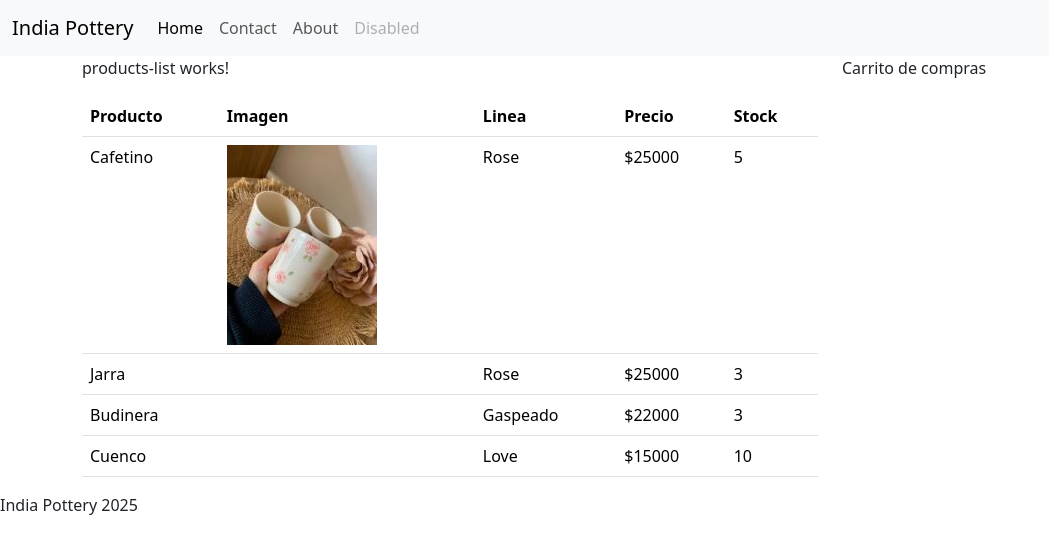
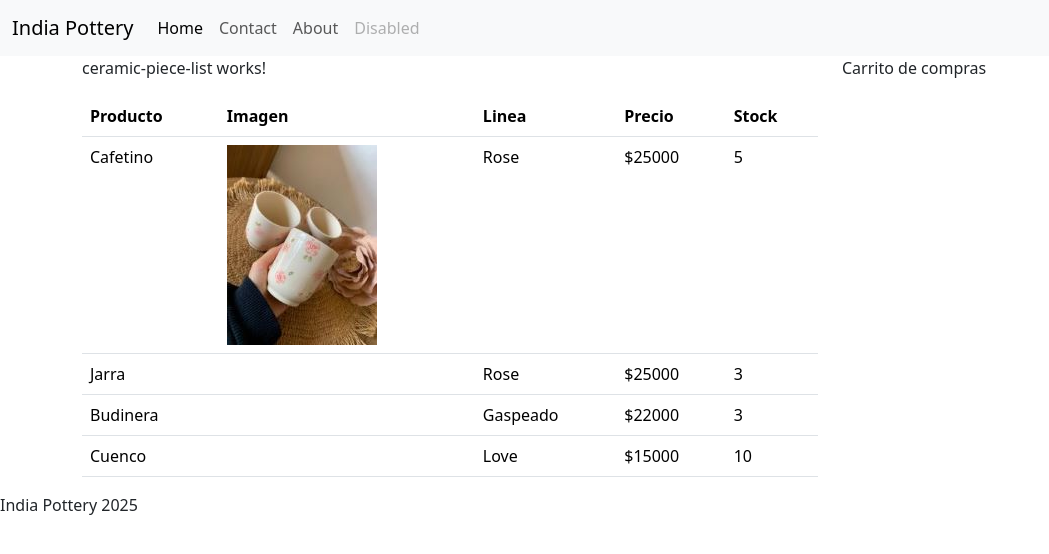
Before and after one commit to Melanie-SanRoman/india_pottery_seminario_angular, an Angular app: page / in a window 1280 px wide. Shown: the top 554 px of the page, without its empty margins (0-1049 px from the left). Built offline with nearby package versions, Linux system fonts and the light colour scheme.

Commit message:
Add CeramicPieceList component and update app module
- Replace ProductsList with CeramicPieceList in app module
- Create ceramic-piece-list component with template and styles

```diff
--- a/src/app/app-module.ts
+++ b/src/app/app-module.ts
@@ -3,12 +3,12 @@ import { BrowserModule } from '@angular/platform-browser';
 
 import { AppRoutingModule } from './app-routing-module';
 import { App } from './app';
-import { ProductsList } from './products-list/products-list';
+import { CeramicPieceList } from './ceramic-piece-list/ceramic-piece-list';
 
 @NgModule({
   declarations: [
     App,
-    ProductsList
+    CeramicPieceList
   ],
   imports: [
     BrowserModule,
--- a/src/app/app.html
+++ b/src/app/app.html
@@ -26,7 +26,7 @@
 <div class="container">
   <div class="row">
     <div class="col-8">
-      <app-products-list></app-products-list>
+      <app-ceramic-piece-list></app-ceramic-piece-list>
     </div>
     <div class="col-4">Carrito de compras</div>
   </div>
--- a/src/app/products-list/products-list.html
+++ b/src/app/ceramic-piece-list/ceramic-piece-list.html
@@ -1,4 +1,4 @@
-<p>products-list works!</p>
+<p>ceramic-piece-list works!</p>
 
 <table class="table">
     <thead>
@@ -12,11 +12,11 @@
     </thead>
     <tbody>
         <tr>
-            <td>{{product.name}}</td>
-            <td><img [src]="product.image" [alt]="product.name"></td>
-            <td>{{product.line}}</td>
-            <td>${{product.price}}</td>
-            <td>{{product.stock}}</td>
+            <td>{{piece.name}}</td>
+            <td><img [src]="piece.image" [alt]="piece.name"></td>
+            <td>{{piece.line}}</td>
+            <td>${{piece.price}}</td>
+            <td>{{piece.stock}}</td>
         </tr>
         <tr>
             <td>Jarra</td>
--- a/src/app/products-list/products-list.ts
+++ b/src/app/ceramic-piece-list/ceramic-piece-list.ts
@@ -1,13 +1,13 @@
 import { Component } from '@angular/core';
 
 @Component({
-  selector: 'app-products-list',
+  selector: 'app-ceramic-piece-list',
   standalone: false,
-  templateUrl: './products-list.html',
-  styleUrl: './products-list.scss'
+  templateUrl: './ceramic-piece-list.html',
+  styleUrl: './ceramic-piece-list.scss'
 })
-export class ProductsList {
-  product = {
+export class CeramicPieceList {
+  piece = {
     "name": "Cafetino",
     "line": "Rose",
     "price": 25000,
```
Also changed, not shown: src/app/ceramic-piece-list/ceramic-piece-list.scss (added).
